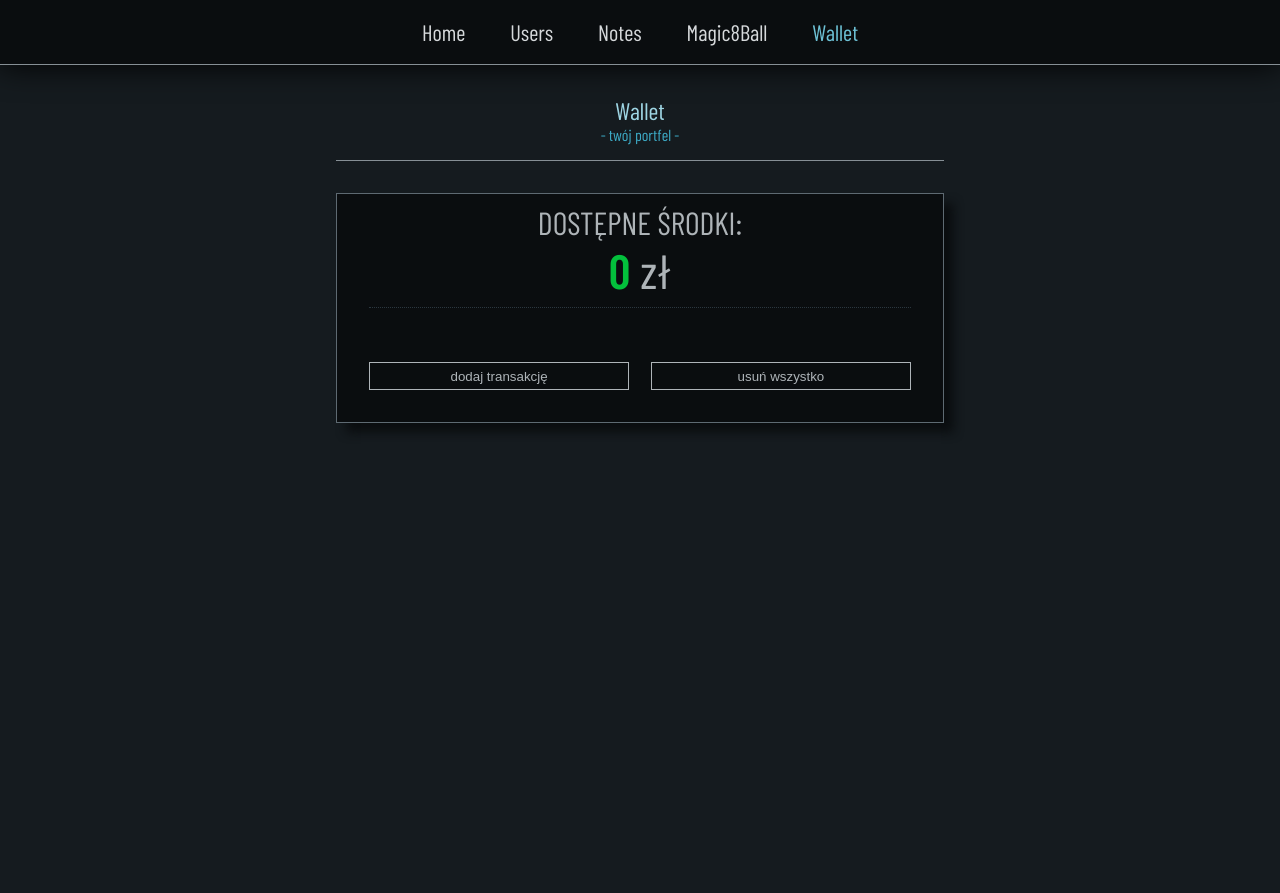
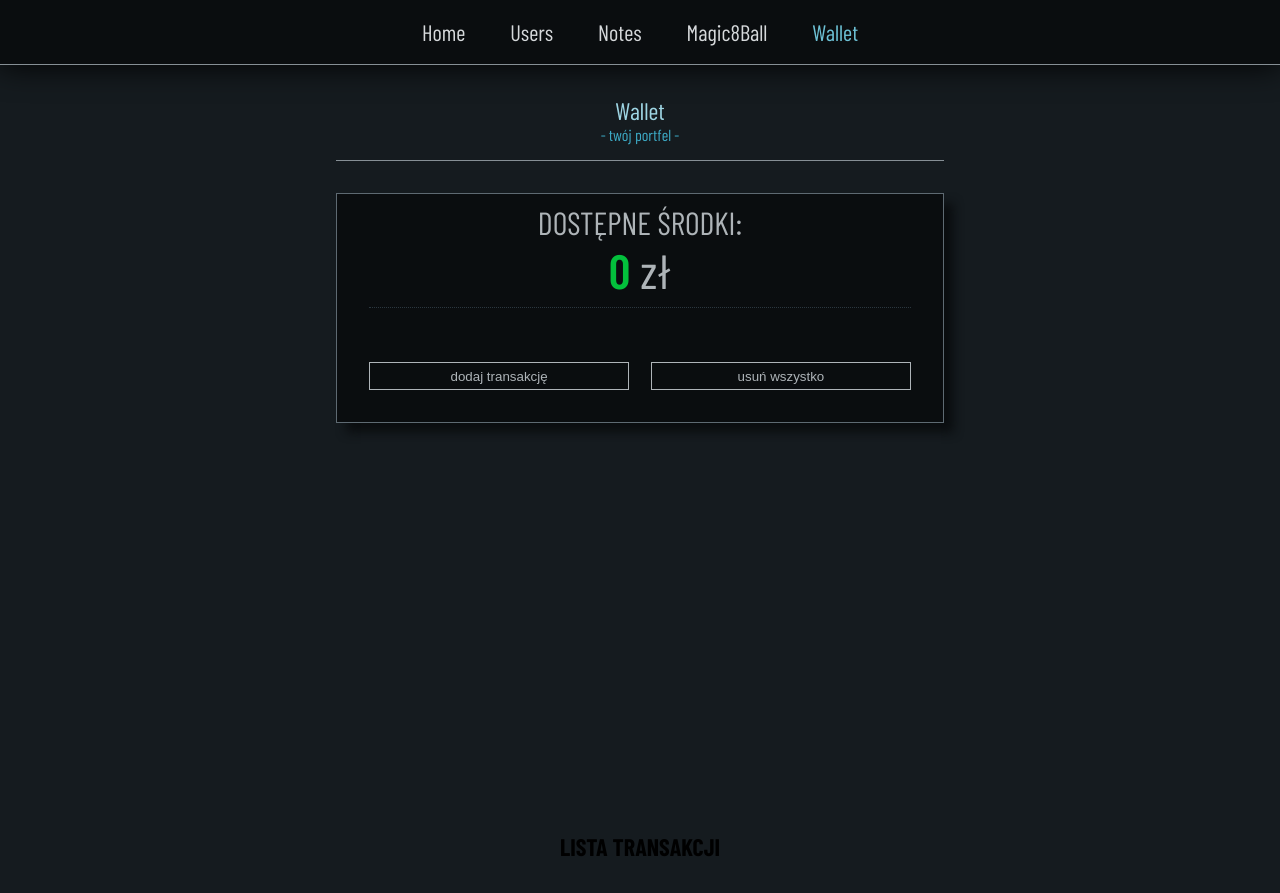
Before and after one commit to Scorpion19702022/SIMPLE_PROJECT_REACT_REDUX, a React (Vite) app: page /Wallet in a window 1280 px wide. Built offline with nearby package versions, Linux system fonts and the light colour scheme; a web font is replaced by a local one.

Commit message:
added component

```diff
--- a/src/Components/Wallet/Wallet.tsx
+++ b/src/Components/Wallet/Wallet.tsx
@@ -1,4 +1,5 @@
 import styles from './Styles/Wallet.module.css'
+import WalletList from './WalletList'
 import WalletManager from './WalletManager'
 
 const Wallet = () => {
@@ -10,6 +11,7 @@ const Wallet = () => {
 			</div>
 			<div className={styles.box_wallet}>
 				<WalletManager />
+				<WalletList />
 			</div>
 		</main>
 	)
--- /dev/null
+++ b/src/Components/Wallet/WalletList.tsx
@@ -0,0 +1,12 @@
+import styles from './Styles/WalletList.module.css'
+
+const WalletList = () => {
+	return (
+		<section className={styles.wrapper}>
+			<h2 className={styles.heading}>{`lista transakcji`.toLocaleUpperCase()}</h2>
+			<div className={styles.box_deal}></div>
+		</section>
+	)
+}
+
+export default WalletList
```
Also changed, not shown: src/Components/Wallet/Styles/WalletList.module.css (added).
